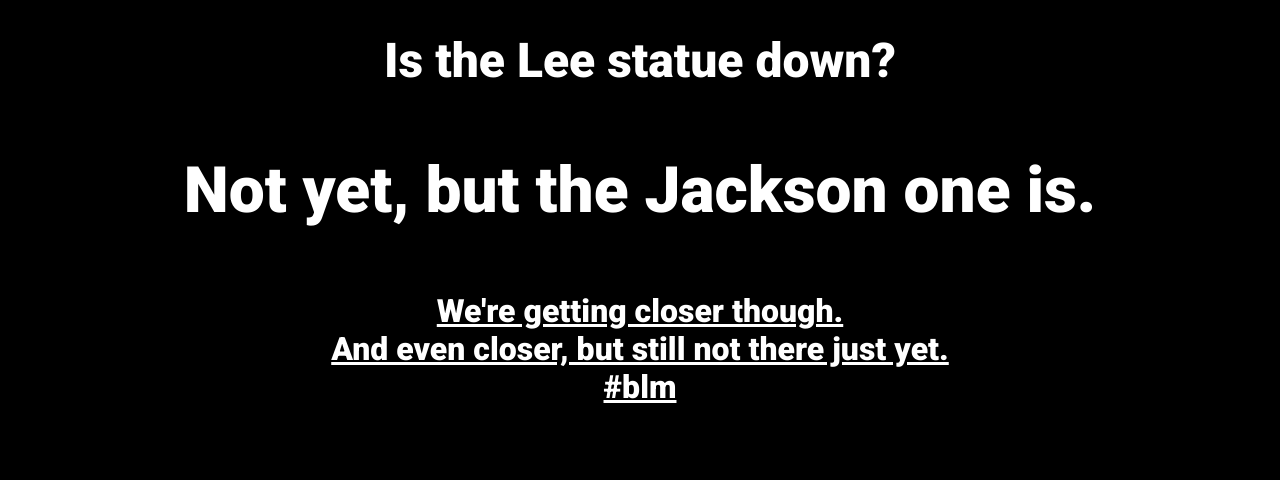
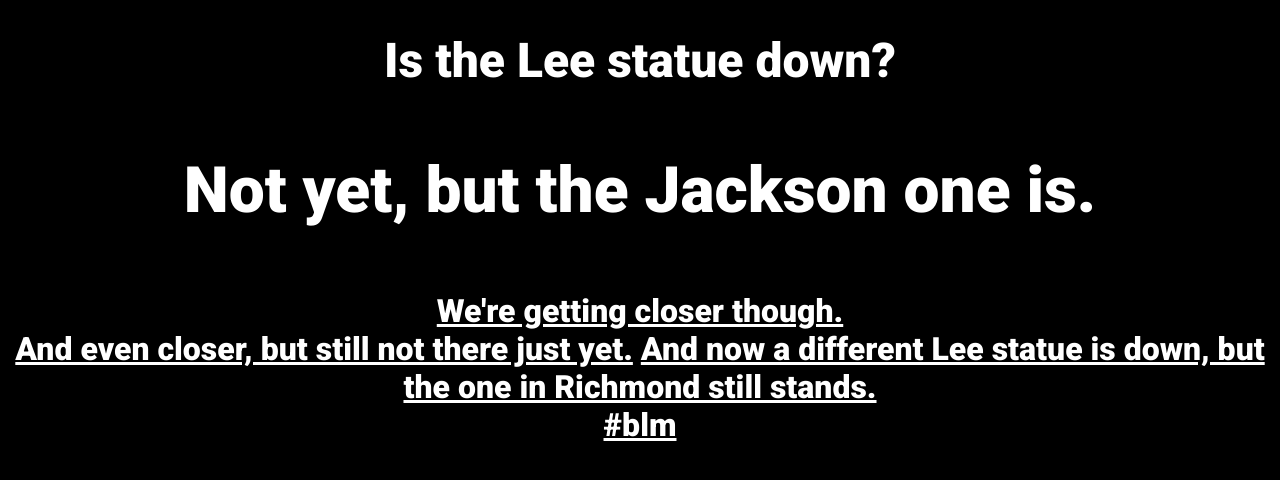
Before and after one commit to gfpierce/istheleestatuedown, a plain HTML site: page index.html in a window 1280 px wide. Drawn offline with Linux system fonts and the light colour scheme.

Commit message:
Update index.html

```diff
--- a/index.html
+++ b/index.html
@@ -14,6 +14,7 @@
             <a href="https://richmond.com/news/state-and-regional/govt-and-politics/state-panel-recommends-barbara-johns-statue-to-replace-lee-at-u-s-capitol/article_e95d2f71-e6d7-5cc0-a0de-db177dadbc15.html?utm_medium=social&utm_source=twitter&utm_campaign=user-share">We're getting closer though.</a>
             <br/>
             <a href="https://richmond.com/news/state-and-regional/watch-now-virginia-museum-says-lee-statue-formerly-at-u-s-capitol-will-tell-story/article_89a3ed86-e46b-5781-82ca-4b6e1de16018.html">And even closer, but still not there just yet.</a>
+            <a href="https://www.npr.org/2021/07/10/1014926659/charlottesville-removes-robert-e-lee-statue-that-sparked-a-deadly-rally">And now a different Lee statue is down, but the one in Richmond still stands.</a>
         </div>
         <div>
             <a id="blm" href="https://blacklivesmatters.carrd.co/#comps" target="_blank">#blm</a>
```
